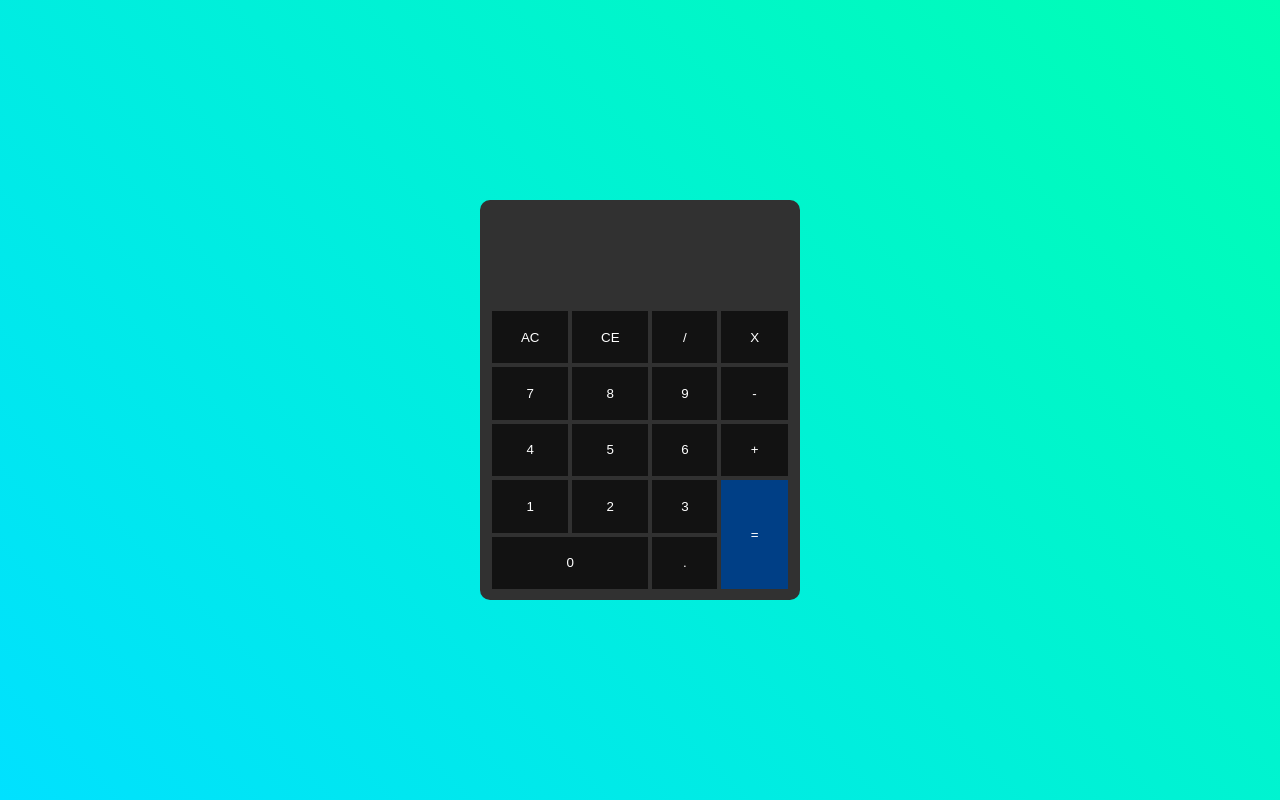
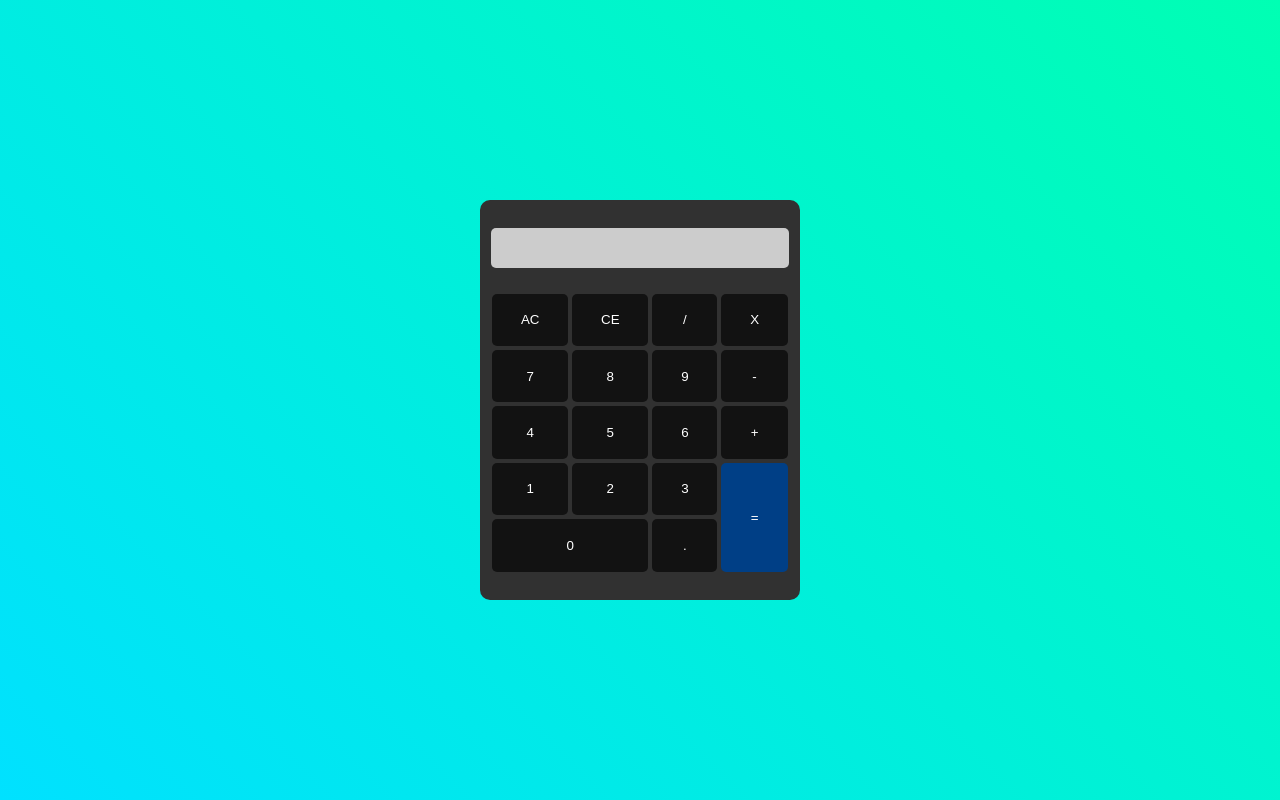
Before and after one commit to Ivan-ReisDev/calculadora, a plain HTML site: page index.html in a window 1280 px wide. Drawn offline with Linux system fonts and the light colour scheme.

Commit message:
Update style.css

```diff
--- a/src/css/style.css
+++ b/src/css/style.css
@@ -34,11 +34,18 @@ body {
     justify-content: flex-end;
     overflow-y: hidden;
     font-size: 30px;
-    height: 20px;
-    width: 98%;
-    color: #FFFFFF;
-    height: 100px;
+    width: 93%;
+    background-color: rgb(204, 204, 204);
+    height: 40px;
+    margin-bottom: 25px;
+    border-radius: 5px;
 
+
+}
+
+p{
+    margin: 0;
+    padding: 0;
 }
 
 
@@ -48,6 +55,7 @@ body {
     color: #FFFFFF;
     margin: 1px;
     transition: .5s;
+    border-radius: 5px;
 }
 
 .btn:hover {
@@ -79,7 +87,6 @@ body {
                          " zero zero . igual";
 }
 
-
 @media (max-width: 400px){
 
 .calculadora {
```
